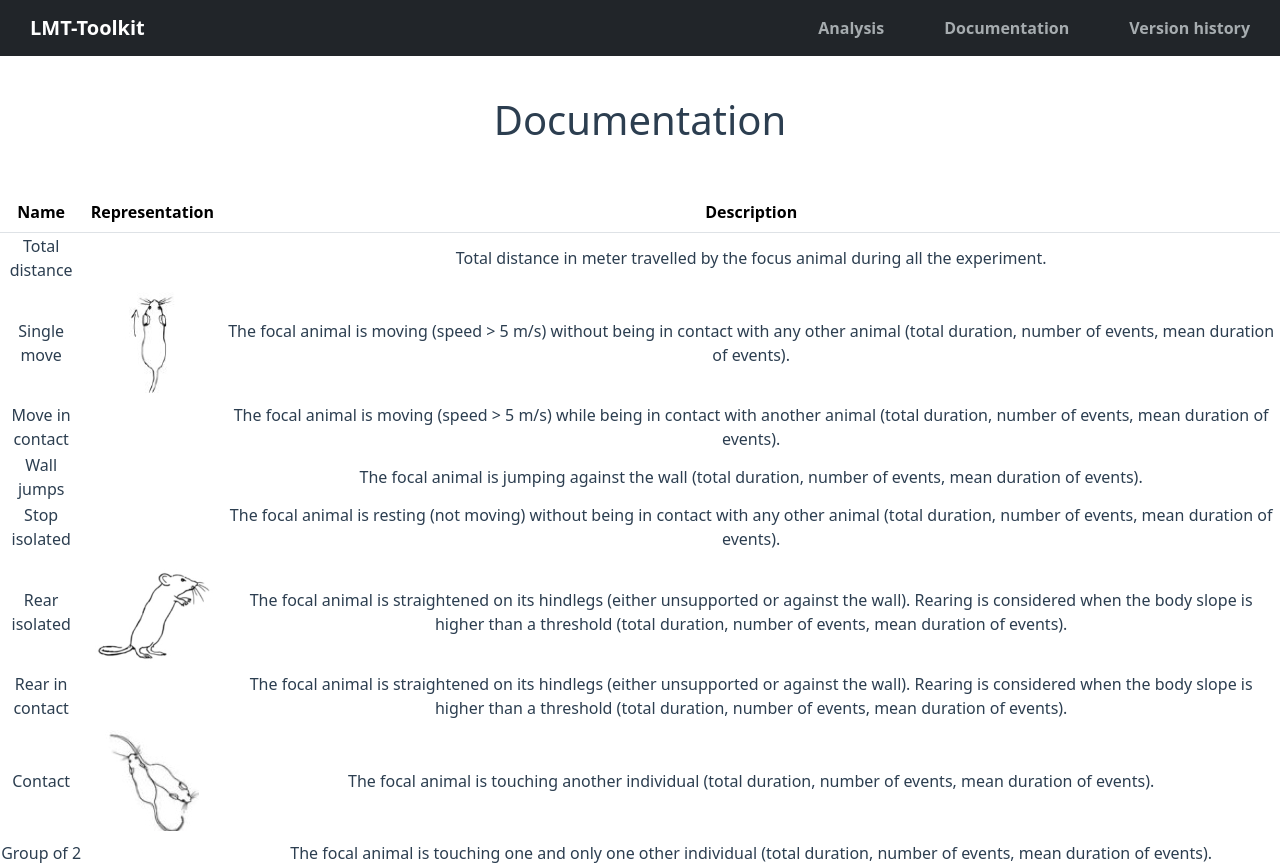
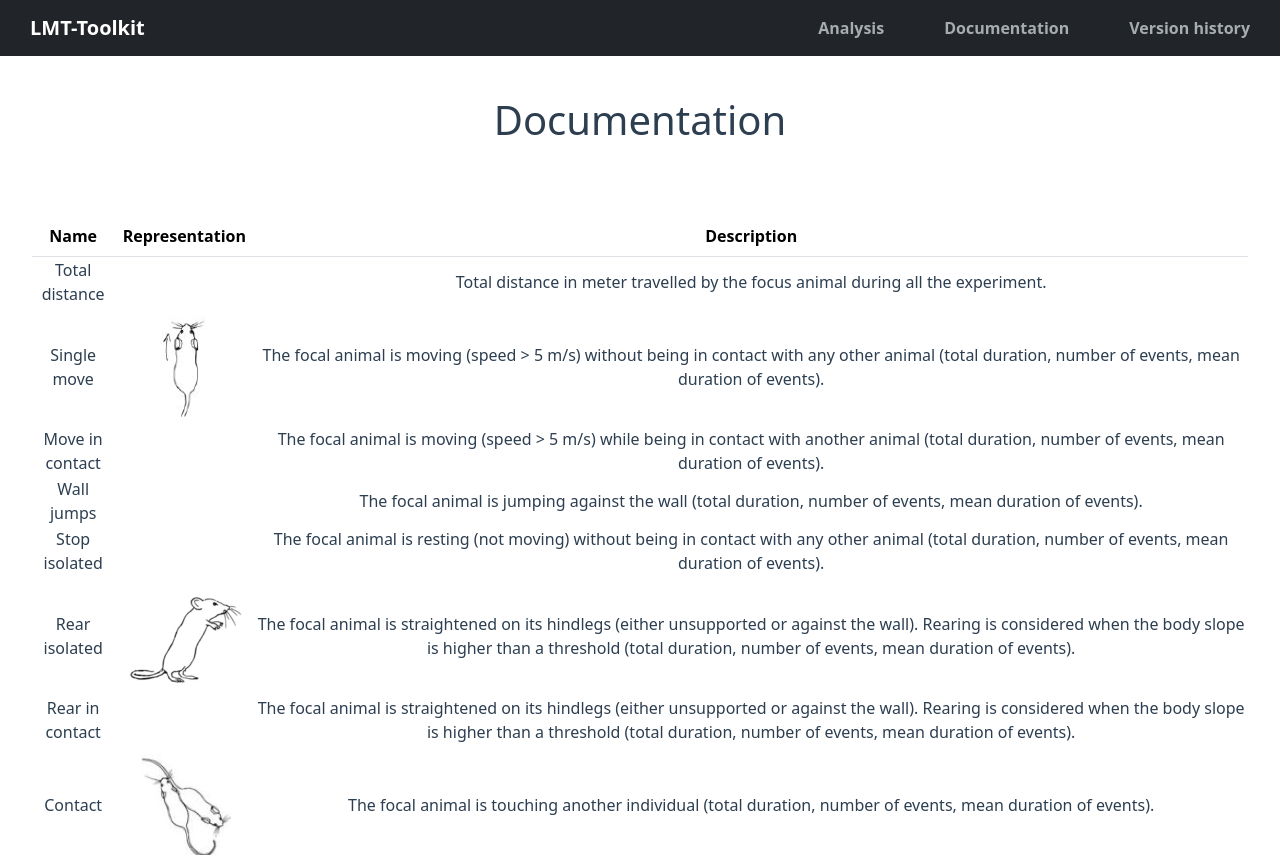
Before and after one commit to ntorquet/lmt_toolkit_analysis, a Vue app in the folder frontend/: page /documentation in a window 1280 px wide. Shown: the top 865 px of the page. Built offline with nearby package versions, Linux system fonts and the light colour scheme; what @meforma/vue-toaster would draw is missing.

Commit message:
Documentation page update

```diff
--- a/frontend/src/views/Documentation.vue
+++ b/frontend/src/views/Documentation.vue
@@ -196,5 +196,9 @@ export default {
   width: 100em;
 }
 
+table {
+  margin: 2.5%;
+  width: 95%;
+}
 
 </style>
```
